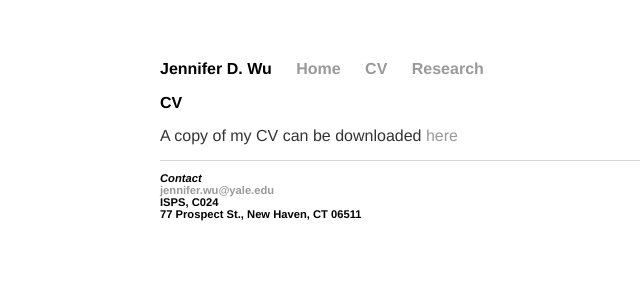
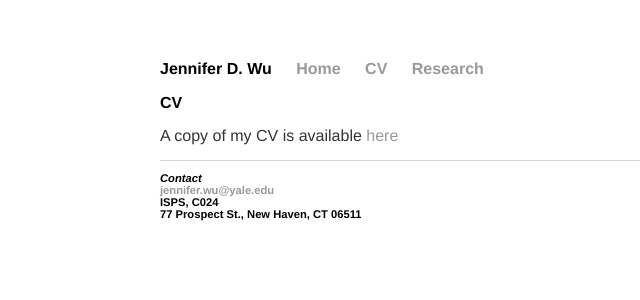
Before and after one commit to wujend/wujend.github.io, a Jekyll site: the page built from cv/index.html, in a window 1280 px wide. Shown: the top 300 px of the page, without its empty margins (32-672 px from the left). Built offline with Jekyll 4.4.1, drawn with Linux system fonts in a browser that asks for light colours.

Commit message:
Update index.html

```diff
--- a/cv/index.html
+++ b/cv/index.html
@@ -4,5 +4,5 @@ title: Jennifer D. Wu | CV
 ---
 <div class="blurb">
 	<h1>CV</h1>
-	<p>A copy of my CV can be downloaded <a href="https://github.com/wujend/wujend.github.io/blob/master/cv/jwu_cv.pdf">here</a></p>
+	<p>A copy of my CV is available <a href="https://www.dropbox.com/s/cm5urh4qb0cm8n1/jwu_cv.pdf?dl=0">here</a></p>
 </div><!-- /.blurb -->
```
